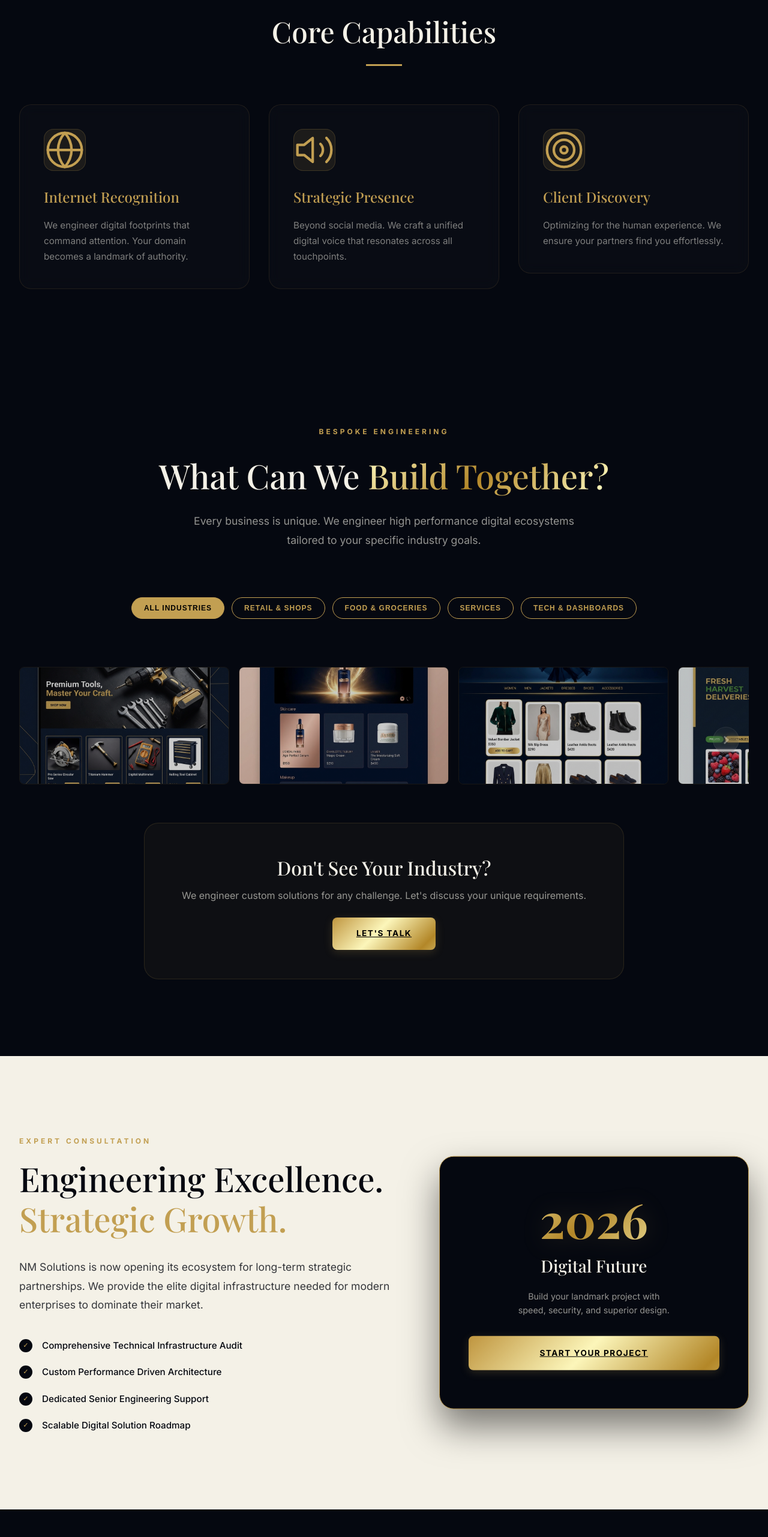
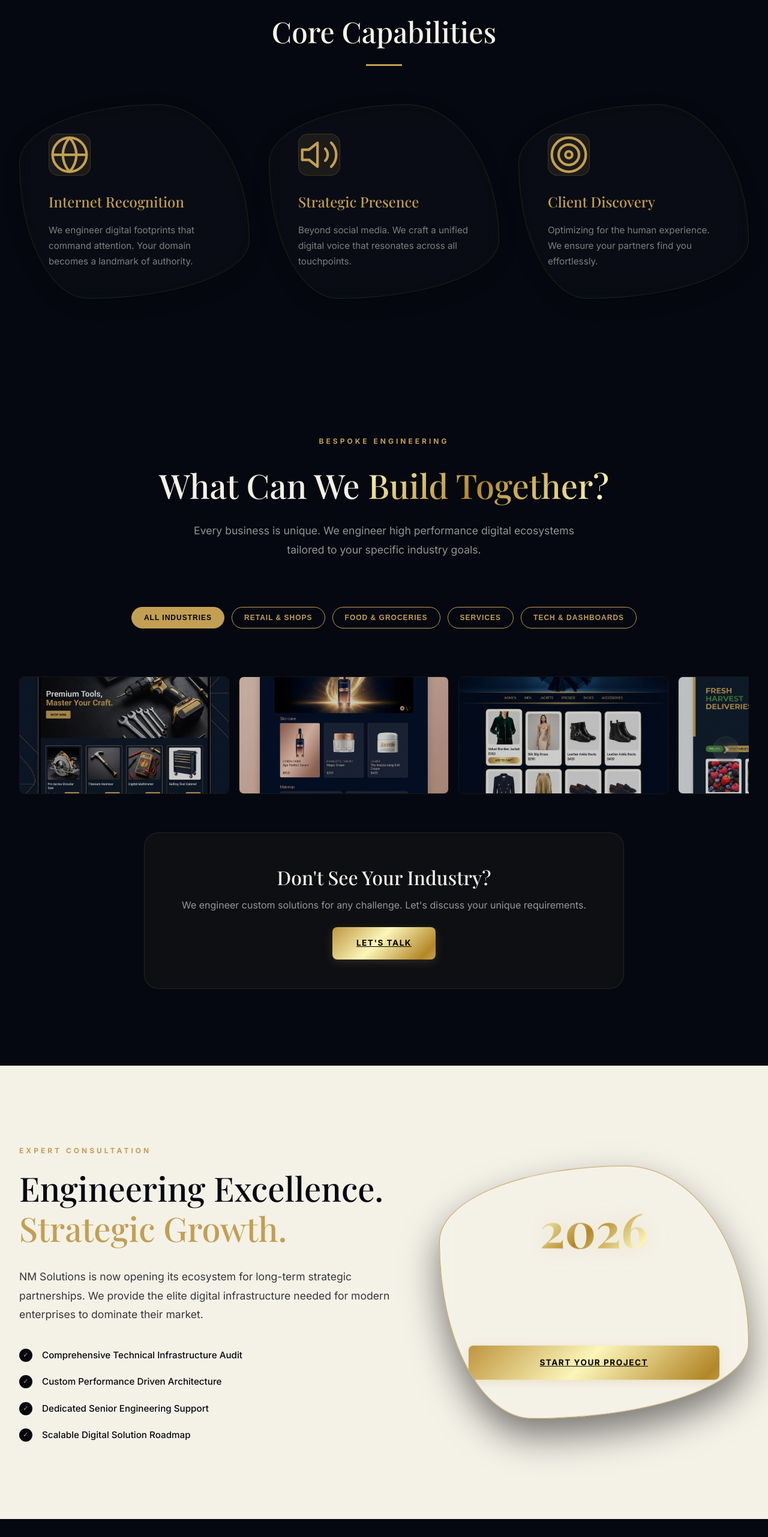
Before and after one commit to Mapetere/nm_holdings_site, a Next.js app: page / in a window 1280 px wide. Shown: the part 806-3369 px from the top of the page at 60% size. Built offline with nearby package versions, Linux system fonts and the light colour scheme; a web font is replaced by a local one.

Commit message:
feat: Add core content pages for about, apply, packages, services, social media, and tech stack.

```diff
--- a/src/app/about/page.tsx
+++ b/src/app/about/page.tsx
@@ -8,7 +8,7 @@ import FadeInUp from '@/components/FadeInUp';
 
 export default function About() {
     return (
-        <main className="section-navy" style={{ minHeight: '100vh', padding: '8rem 0 8rem' }}>
+        <main className="section-navy" style={{ minHeight: '100vh', padding: '10rem 0 8rem' }}>
             <Header />
             <div className="container">
                 {/* Hero Section */}
--- a/src/app/apply/page.tsx
+++ b/src/app/apply/page.tsx
@@ -126,7 +126,7 @@ export default function Apply() {
     }
 
     return (
-        <main className="section-navy" style={{ minHeight: '100vh', padding: '6rem 0' }}>
+        <main className="section-navy" style={{ minHeight: '100vh', padding: '10rem 0 6rem' }}>
             <Header />
             <div className="container" style={{
                 display: 'grid',
--- a/src/app/globals.css
+++ b/src/app/globals.css
@@ -106,23 +106,52 @@ h4,
     }
 }
 
-/* Glass Card - Re-tuned to remove blue overtones */
+/* Glass Card - Re-tuned to Liquid Glass Organic Style */
 .glass-card {
     background: rgba(255, 255, 255, 0.02);
-    backdrop-filter: blur(10px);
-    -webkit-backdrop-filter: blur(10px);
-    border: 1px solid rgba(194, 159, 82, 0.12);
-    border-radius: 20px;
-    padding: 2.5rem;
-    transition: var(--transition);
+    backdrop-filter: blur(12px);
+    -webkit-backdrop-filter: blur(12px);
+    border: 1px solid rgba(194, 159, 82, 0.15);
+    /* Unique organic asymmetrical shape */
+    border-radius: 60% 40% 70% 30% / 30% 70% 30% 70%;
+    padding: 3rem;
+    transition: all 0.6s cubic-bezier(0.23, 1, 0.32, 1);
     position: relative;
+    overflow: hidden;
+    box-shadow:
+        inset 0 0 20px rgba(194, 159, 82, 0.02),
+        0 10px 30px rgba(0, 0, 0, 0.2);
+}
+
+.glass-card::before {
+    content: '';
+    position: absolute;
+    top: -50%;
+    left: -50%;
+    width: 200%;
+    height: 200%;
+    background: radial-gradient(circle, rgba(194, 159, 82, 0.05) 0%, transparent 70%);
+    opacity: 0;
+    transition: opacity 0.6s ease;
+    pointer-events: none;
 }
 
 .glass-card:hover {
-    transform: translateY(-8px);
-    border-color: rgba(194, 159, 82, 0.3);
-    background: rgba(255, 255, 255, 0.04);
+    transform: translateY(-10px) scale(1.02);
+    border-color: rgba(194, 159, 82, 0.5);
+    background: rgba(255, 255, 255, 0.05);
+    /* Morph shape slightly on hover */
+    border-radius: 40% 60% 30% 70% / 70% 30% 70% 30%;
+    box-shadow:
+        inset 0 0 30px rgba(194, 159, 82, 0.05),
+        0 20px 40px rgba(0, 0, 0, 0.3),
+        0 0 20px rgba(194, 159, 82, 0.1);
 }
+
+.glass-card:hover::before {
+    opacity: 1;
+}
+
 
 /* Buttons */
 .btn-gold {
--- a/src/app/page.tsx
+++ b/src/app/page.tsx
@@ -208,14 +208,16 @@ export default function Home() {
                             </div>
                         </div>
 
-                        <div className="float-anim" style={{
-                            background: 'var(--navy)',
+                        <div className="float-anim glass-card" style={{
                             color: 'var(--cream)',
                             padding: '4rem 3rem',
-                            borderRadius: '24px',
                             textAlign: 'center',
                             border: '1px solid var(--gold)',
-                            boxShadow: '0 30px 60px rgba(0,0,0,0.5)'
+                            boxShadow: '0 30px 60px rgba(0,0,0,0.5)',
+                            display: 'flex',
+                            flexDirection: 'column',
+                            alignItems: 'center',
+                            justifyContent: 'center'
                         }}>
                             <div className="gold-metallic big-num" style={{ fontSize: '5rem', fontWeight: '800', marginBottom: '1rem' }}>2026</div>
                             <h3 className="serif" style={{ fontSize: '1.75rem', marginBottom: '1rem' }}>Digital Future</h3>
--- a/src/app/privacy/page.tsx
+++ b/src/app/privacy/page.tsx
@@ -8,7 +8,7 @@ import FadeInUp from '@/components/FadeInUp';
 
 export default function PrivacyPolicy() {
     return (
-        <main className="section-navy" style={{ minHeight: '100vh', padding: '8rem 0' }}>
+        <main className="section-navy" style={{ minHeight: '100vh', padding: '10rem 0 8rem' }}>
             <Header />
             <div className="container" style={{ maxWidth: '800px' }}>
                 <FadeInUp>
--- a/src/app/services/page.tsx
+++ b/src/app/services/page.tsx
@@ -133,7 +133,7 @@ export default function ServicesPage() {
             <Header />
 
             {/* Hero Section - ApexFinish Style */}
-            <section className="section-navy" style={{ padding: '6rem 0 4rem' }}>
+            <section className="section-navy" style={{ padding: '10rem 0 4rem' }}>
                 <FadeInUp>
                     <div className="container" style={{ textAlign: 'center' }}>
                         <h1 className="serif" style={{
--- a/src/app/social-media/page.tsx
+++ b/src/app/social-media/page.tsx
@@ -123,7 +123,7 @@ export default function SocialMediaPage() {
             <Header />
 
             {/* Hero Section */}
-            <section className="section-navy" style={{ padding: '5rem 0 3rem' }}>
+            <section className="section-navy" style={{ padding: '10rem 0 4rem' }}>
                 <FadeInUp>
                     <div className="container" style={{ textAlign: 'center' }}>
                         <div style={{
--- a/src/app/tech-stack/page.tsx
+++ b/src/app/tech-stack/page.tsx
@@ -19,7 +19,7 @@ export default function TechStack() {
     ];
 
     return (
-        <main className="section-navy" style={{ minHeight: '100vh', padding: '8rem 0' }}>
+        <main className="section-navy" style={{ minHeight: '100vh', padding: '10rem 0 8rem' }}>
             <Header />
             <div className="container">
                 {/* Header */}
```
Also changed, not shown: src/app/packages/page.tsx (+8 -7 lines).
